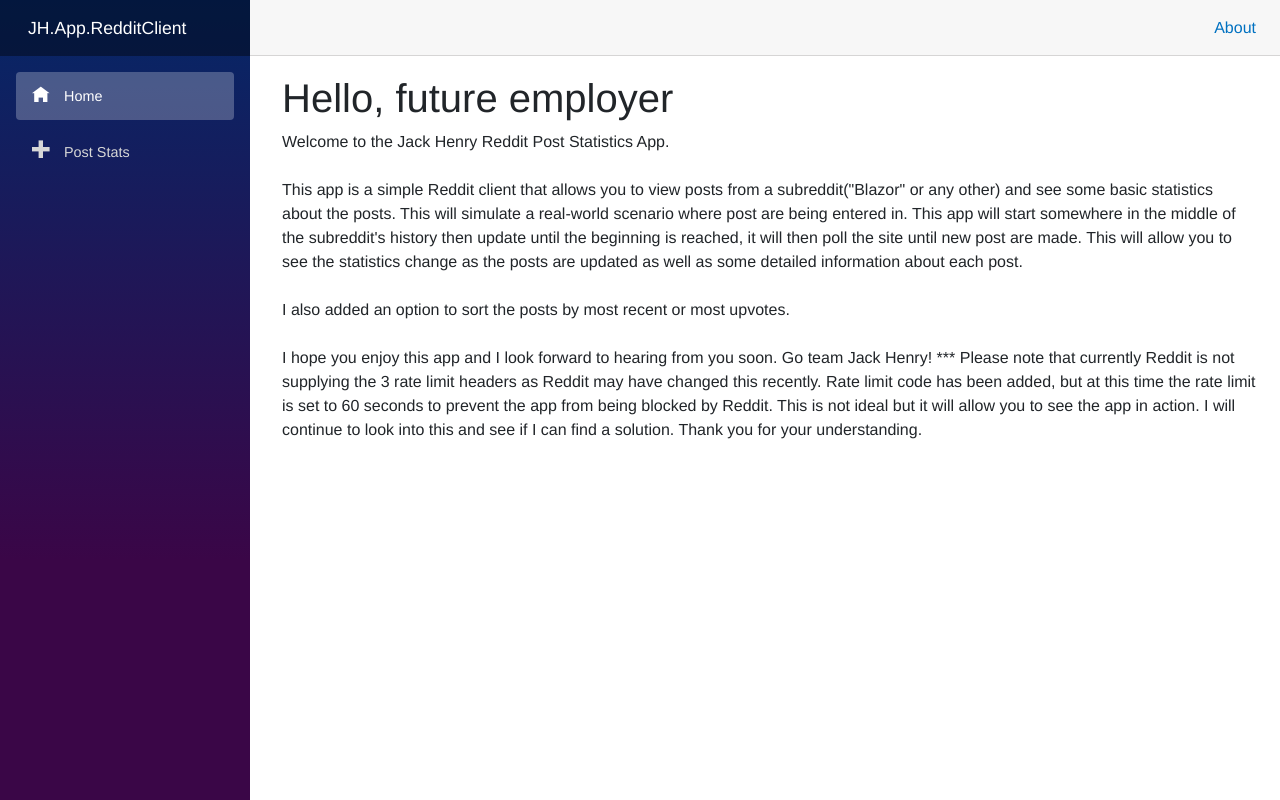
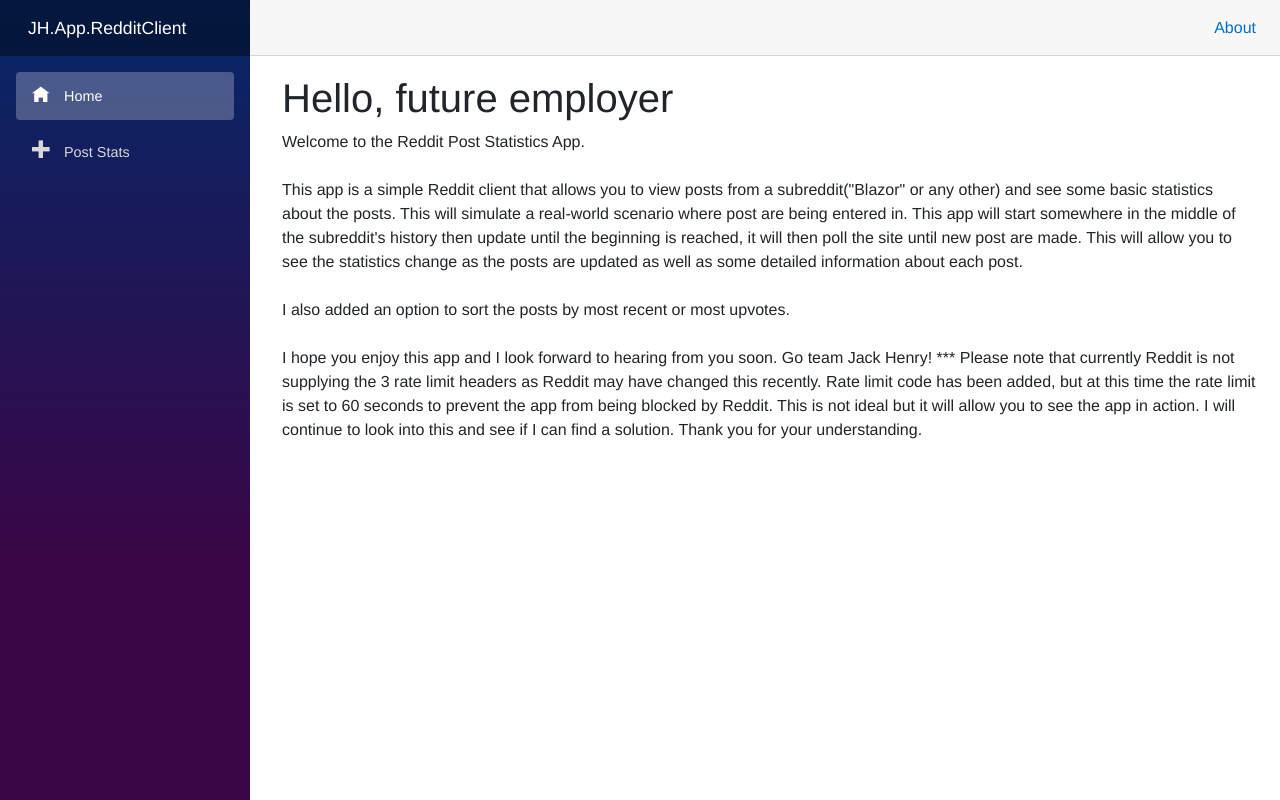
Before and after one commit to ToddEEvans/RedditPostsStats, an ASP.NET Core app: page / in a window 1280 px wide. Run offline with ASP.NET Core 8, Linux system fonts and the light colour scheme; style sheets or scripts are compiled from the project's sources.

Commit message:
Updated Index

```diff
--- a/JH.App.RedditClient/Pages/Index.razor
+++ b/JH.App.RedditClient/Pages/Index.razor
@@ -4,7 +4,7 @@
 
 <h1>Hello, future employer</h1>
 
-Welcome to the Jack Henry Reddit Post Statistics App. <br/><br/>
+Welcome to the Reddit Post Statistics App. <br/><br/>
 
 This app is a simple Reddit client that allows you to view posts from a subreddit("Blazor" or any other) and see some basic statistics about the posts.
 This will simulate a real-world scenario where post are being entered in.  This app will start somewhere in the middle of the subreddit's history
```
